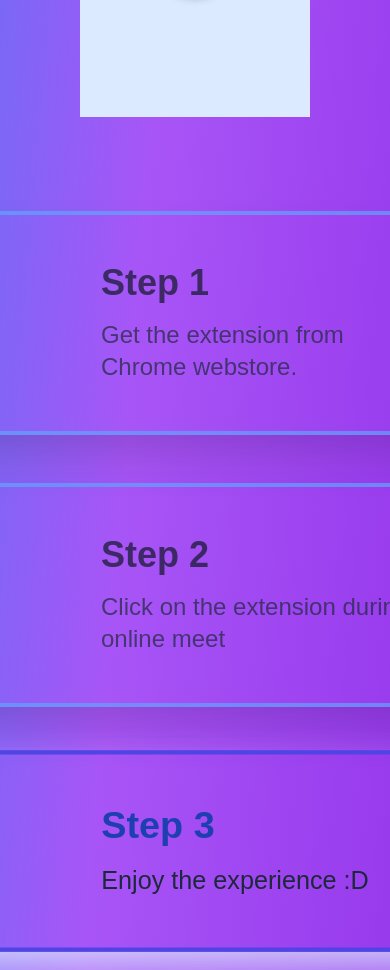
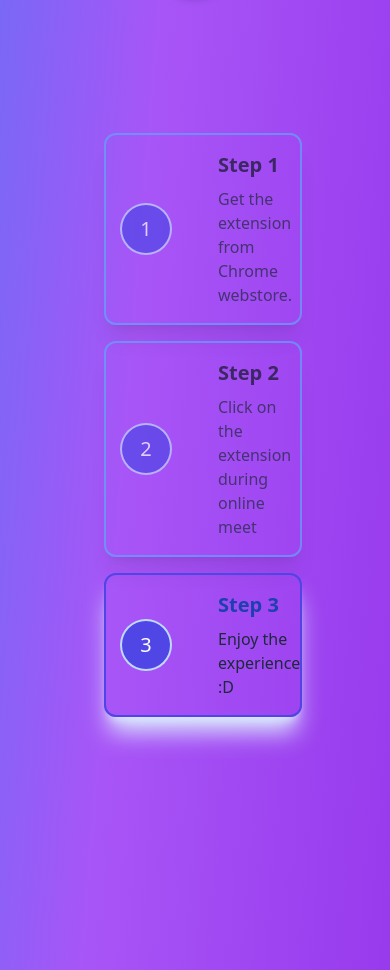
Before and after one commit to ARYANBISHWAS07/DevSoc-25, a Next.js app in the folder frontend/: page / in a window 390 px wide. Shown: the part 2773-3743 px from the top of the page. Built offline with nearby package versions, Linux system fonts and the light colour scheme.

Commit message:
feat:-responsive thirdPage

```diff
--- a/frontend/src/app/LandingPage/secondPage.tsx
+++ b/frontend/src/app/LandingPage/secondPage.tsx
@@ -1,78 +1,81 @@
 import { Container } from "./mainLandingPage";
+import Hand from "../../../public/handSize.png";
 import {
   motion,
+  useScroll,
+  useTransform,
   AnimatePresence,
 } from "framer-motion";
+import Image from "next/image";
 import { useState, useEffect } from "react";
 
 export function Page2() {
-  const [replacements, setReplacements] = useState([false, false, false]);
+  const { scrollYProgress } = useScroll();
+  const rotate = useTransform(scrollYProgress, [0, 1], [-90, 0]);
+  const x = 600;
+  const y = 200;
+  const scale = 3.3;
 
   const circleVariants = {
-    hidden: {
-      opacity: 0,
-      rotateY: -90,
-      scale: 0.8
-    },
+    hidden: { opacity: 0, scale: 0.9 },
     visible: {
       opacity: 1,
-      rotateY: 0,
       scale: 1,
       transition: {
-        duration: 0.5,
-        type: "spring",
-        stiffness: 300
+        opacity: { duration: 0.2, ease: "easeOut" },
+        scale: { duration: 0.2, type: "spring" }
       }
     },
     exit: {
       opacity: 0,
-      rotateY: 90,
-      scale: 1.2,
-      transition: { duration: 0.3 }
+      scale: 1.1,
+      transition: {
+        opacity: { duration: 0.15, ease: "easeIn" },
+        scale: { duration: 0.15 }
+      }
     }
   };
 
   const newContainerVariants = {
-    hidden: {
-      opacity: 0,
-      rotateY: 90,
-      scale: 0.8
-    },
+    hidden: { opacity: 0, scale: 0.9 },
     visible: {
       opacity: 1,
-      rotateY: 0,
       scale: 1,
       transition: {
-        duration: 0.5,
-        type: "spring",
-        stiffness: 300
+        opacity: { duration: 0.15, ease: "easeOut" },
+        scale: { duration: 0.15, type: "spring" }
       }
     },
     exit: {
       opacity: 0,
-      rotateY: -90,
-      scale: 1.2,
-      transition: { duration: 0.3 }
+      scale: 1.1,
+      transition: {
+        opacity: { duration: 0.15, ease: "easeIn" },
+        scale: { duration: 0.15 }
+      }
     }
   };
 
+  const [replacements, setReplacements] = useState([false, false, false]);
+
   useEffect(() => {
     const timers = [
-      setTimeout(() => setReplacements(prev => [true, ...prev.slice(1)]), 8000),
-      setTimeout(() => setReplacements(prev => [prev[0], true, prev[2]]), 10000),
-      setTimeout(() => setReplacements(prev => [...prev.slice(0, 2), true]), 12000)
+      setTimeout(() => setReplacements(prev => [true, ...prev.slice(1)]), 10000),
+      setTimeout(() => setReplacements(prev => [prev[0], true, prev[2]]), 12000),
+      setTimeout(() => setReplacements(prev => [...prev.slice(0, 2), true]), 14000)
     ];
     return () => timers.forEach(clearTimeout);
   }, []);
 
   return (
     <Container id={2}>
-      <div className="relative flex items-center justify-center h-screen w-full bg-blue-100">
+      <div className="relative flex items-center justify-center h-screen w-full bg-transparent">
         <div className="absolute inset-0 flex flex-col items-center justify-center z-0 space-y-20">
           {[0, 1, 2].map(index => (
             <AnimatePresence key={`circle-${index}`}>
               {!replacements[index] ? (
                 <motion.div
+                  key={`circle${index + 1}`}
                   variants={circleVariants}
                   initial="hidden"
                   animate="visible"
@@ -82,13 +85,14 @@ export function Page2() {
                       index === 1 ? 'w-[150px] h-[150px]' :
                       'w-24 h-24 translate-x-8'}
                     bg-blue-200 rounded-full flex items-center justify-center
-                    shadow-md translate-y-[-70px] backface-hidden
+                    shadow-md translate-y-[-70px]
                   `}
                 >
                   <span className="text-sm font-semibold">Circle {index + 1}</span>
                 </motion.div>
               ) : (
                 <motion.div
+                  key={`new${index + 1}`}
                   variants={newContainerVariants}
                   initial="hidden"
                   animate="visible"
@@ -98,7 +102,7 @@ export function Page2() {
                       index === 1 ? 'w-[150px] h-[100px]' :
                       'w-24 h-20 translate-x-8'}
                     bg-green-200 rounded-lg flex items-center justify-center
-                    shadow-xl translate-y-[-70px] backface-hidden
+                    shadow-xl translate-y-[-70px]
                   `}
                 >
                   <span className="text-sm font-semibold">New Div {index + 1}</span>
@@ -107,6 +111,13 @@ export function Page2() {
             </AnimatePresence>
           ))}
         </div>
+
+        <motion.div
+          className="relative z-10 m-4"
+          style={{ rotate, x, y, scale }}
+        >
+          <Image src={Hand} alt="Hand" />
+        </motion.div>
       </div>
     </Container>
   );
--- a/frontend/src/app/LandingPage/thirdPage.tsx
+++ b/frontend/src/app/LandingPage/thirdPage.tsx
@@ -43,28 +43,21 @@ const StepsProgress: React.FC = () => {
     return () => clearInterval(timer);
   }, [isPlaying]);
 
-  const handleReset = (): void => {
-    setStep(1);
-    setIsPlaying(true);
-    setCarouselIndex(0);
-  };
-
-  // Progress Bar Component
   const ProgressBar = ({ position }: { position: "left" | "right" }) => (
-    <div className="flex flex-col items-center w-48">
-      <div className="h-144 w-8 bg-gray-200 rounded-full relative">
+    <div className="hidden md:flex flex-col items-center w-12 md:w-24 lg:w-48">
+      <div className="h-48 md:h-96 lg:h-144 w-4 md:w-6 lg:w-8 bg-gray-200 rounded-full relative">
         <div
-          className="absolute top-0 w-8 bg-gradient-to-b from-blue-400 to-indigo-600 rounded-full transition-all duration-700 ease-in-out"
+          className="absolute top-0 w-full bg-gradient-to-b from-blue-400 to-indigo-600 rounded-full transition-all duration-700 ease-in-out"
           style={{ height: `${progressValue}%` }}
         />
         {STEPS.map((stepItem) => (
           <div
             key={stepItem.id}
-            className={`absolute flex items-center ${position === "left" ? "-left-16" : "-right-16"}`}
+            className={`absolute flex items-center ${position === "left" ? "-left-8 md:-left-12 lg:-left-16" : "-right-8 md:-right-12 lg:-right-16"}`}
             style={{ top: `${((stepItem.id - 1) / (STEPS.length - 1)) * 100}%` }}
           >
             <div
-              className={`w-6 h-6 rounded-full transition-all duration-500 ${
+              className={`w-4 h-4 md:w-5 md:h-5 lg:w-6 lg:h-6 rounded-full transition-all duration-500 ${
                 step >= stepItem.id ? "bg-indigo-600" : "bg-gray-300"
               } ${step === stepItem.id ? "scale-150" : "scale-100"}`}
             />
@@ -74,61 +67,50 @@ const StepsProgress: React.FC = () => {
     </div>
   );
 
-  // Define different content for each carousel item
   const carouselItems = [
-    <div key="item1" className="p-4 h-full flex flex-col items-center justify-center transparent">
-        <div>
-            <Image src={Extension} alt="Extension"/>
-        </div>
-      <h2 className="text-4xl font-bold mb-4">Carousel Item 1</h2>
-      <p className="text-xl">This is the first custom content block.</p>
+    <div key="item1" className="p-4 h-full flex flex-col items-center justify-center">
+      <div className="max-w-xs md:max-w-md">
+        <Image src={Extension} alt="Extension" layout="responsive"/>
+      </div>
+      <h2 className="text-2xl md:text-3xl lg:text-4xl font-bold mb-2 md:mb-4">Carousel Item 1</h2>
+      <p className="text-base md:text-xl text-center">This is the first custom content block.</p>
     </div>,
-    <div key="item2" className="p-4 h-full flex flex-col items-center justify-center transparent">
-      <h2 className="text-4xl font-bold mb-4">Carousel Item 2</h2>
-      <p className="text-xl">This is the second custom content block.</p>
-    </div>,
-    <div key="item3" className="p-4 h-full flex flex-col items-center justify-center transparent">
-      <h2 className="text-4xl font-bold mb-4">Carousel Item 3</h2>
-      <p className="text-xl">This is the third custom content block.</p>
-    </div>,
-    <div key="item4" className="p-4 h-full flex flex-col items-center justify-center transparent">
-      <h2 className="text-4xl font-bold mb-4">Carousel Item 4</h2>
-      <p className="text-xl">This is the fourth custom content block.</p>
-    </div>,
-    <div key="item5" className="p-4 h-full flex flex-col items-center justify-center transparent">
-      <h2 className="text-4xl font-bold mb-4">Carousel Item 5</h2>
-      <p className="text-xl">This is the fifth custom content block.</p>
-    </div>,
+    // Similar responsive adjustments for other carousel items
+    ...Array(4).fill(null).map((_, index) => (
+      <div key={`item${index + 2}`} className="p-4 h-full flex flex-col items-center justify-center">
+        <h2 className="text-2xl md:text-3xl lg:text-4xl font-bold mb-2 md:mb-4">Carousel Item {index + 2}</h2>
+        <p className="text-base md:text-xl text-center">This is the {index + 2} custom content block.</p>
+      </div>
+    ))
   ];
 
   return (
-    // Wrapper with global text styling via "text-style-body" class if defined globally
-    <div className="flex flex-row h-screen w-full p-12 mt-16 justify-center items-center gap-16">
+    <div className="flex flex-col md:flex-row h-auto md:h-screen w-full p-4 md:p-12 mt-0 md:mt-16 justify-center items-center gap-4 md:gap-8 lg:gap-16">
       <ProgressBar position="left" />
 
-      <div className="flex flex-col flex-1" style={{ minWidth: "750px" }}>
+      <div className="flex flex-col w-full md:flex-1 md:min-w-[500px] lg:min-w-[750px]">
         {STEPS.map((stepItem) => (
           <div
             key={stepItem.id}
-            className="flex items-center mb-12 transition-all duration-500"
+            className="mb-4 md:mb-8 lg:mb-12 transition-all duration-500"
             style={{
-              transform: step === stepItem.id ? "scale(1.05)" : "scale(1)",
+              transform: step === stepItem.id ? "scale(1.02) md:scale(1.05)" : "scale(1)",
               opacity: step === stepItem.id ? 1 : 0.7,
             }}
           >
             <Card
-              className={`w-full max-w-6xl shadow-2xl border-4 transition-all ${
+              className={`w-full shadow-xl border-2 md:border-4 transition-all ${
                 step === stepItem.id
                   ? "border-indigo-600 shadow-blue-100"
                   : "border-blue-400"
               }`}
             >
-              <div className="flex items-center p-12">
-                <div className="flex-shrink-0 w-80 flex-row">
+              <div className="flex items-center p-4 md:p-8 lg:p-12">
+                <div className="flex-shrink-0 w-20 md:w-40 lg:w-80 flex-row mr-4 md:mr-8">
                   <div
-                    className={`w-20 h-20 rounded-full flex items-center justify-center transition-all duration-500 text-3xl ${
+                    className={`w-12 h-12 md:w-16 md:h-16 lg:w-20 lg:h-20 rounded-full flex items-center justify-center transition-all duration-500 text-xl md:text-2xl lg:text-3xl ${
                       step >= stepItem.id
-                        ? "bg-indigo-600 text-white ring-4 ring-blue-200"
+                        ? "bg-indigo-600 text-white ring-2 md:ring-4 ring-blue-200"
                         : "bg-gray-200 text-gray-600"
                     }`}
                   >
@@ -137,13 +119,13 @@ const StepsProgress: React.FC = () => {
                 </div>
                 <div className="flex-1">
                   <h3
-                    className={`text-style-body text-4xl font-bold transition-colors duration-300 ${
+                    className={`text-xl md:text-3xl lg:text-4xl font-bold transition-colors duration-300 ${
                       step === stepItem.id ? "text-blue-800" : "text-gray-900"
                     }`}
                   >
                     {stepItem.title}
                   </h3>
-                  <p className="text-style-body text-slate-800 text-2xl mt-4">
+                  <p className="text-base md:text-xl lg:text-2xl text-slate-800 mt-2 md:mt-4">
                     {stepItem.description}
                   </p>
                 </div>
@@ -155,15 +137,14 @@ const StepsProgress: React.FC = () => {
 
       <ProgressBar position="right" />
 
-      {/* Carousel Component with Different Divs for Each Item */}
-      <div className="w-full max-w-lg">
+      <div className="w-full max-w-xs md:max-w-md lg:max-w-lg mt-4 md:mt-0">
         <Carousel className="w-full">
           <CarouselContent
-            className="mb-10 h-[800px] transition-transform duration-700 ease-in-out"
+            className="h-64 md:h-[500px] lg:h-[800px] transition-transform duration-700 ease-in-out overflow-hidden"
             style={{ transform: `translateX(-${carouselIndex * 100}%)` }}
           >
             {carouselItems.map((item) => (
-              <CarouselItem key={(item as any).key}>
+              <CarouselItem key={(item as any).key} className="w-full">
                 {item}
               </CarouselItem>
             ))}
```
